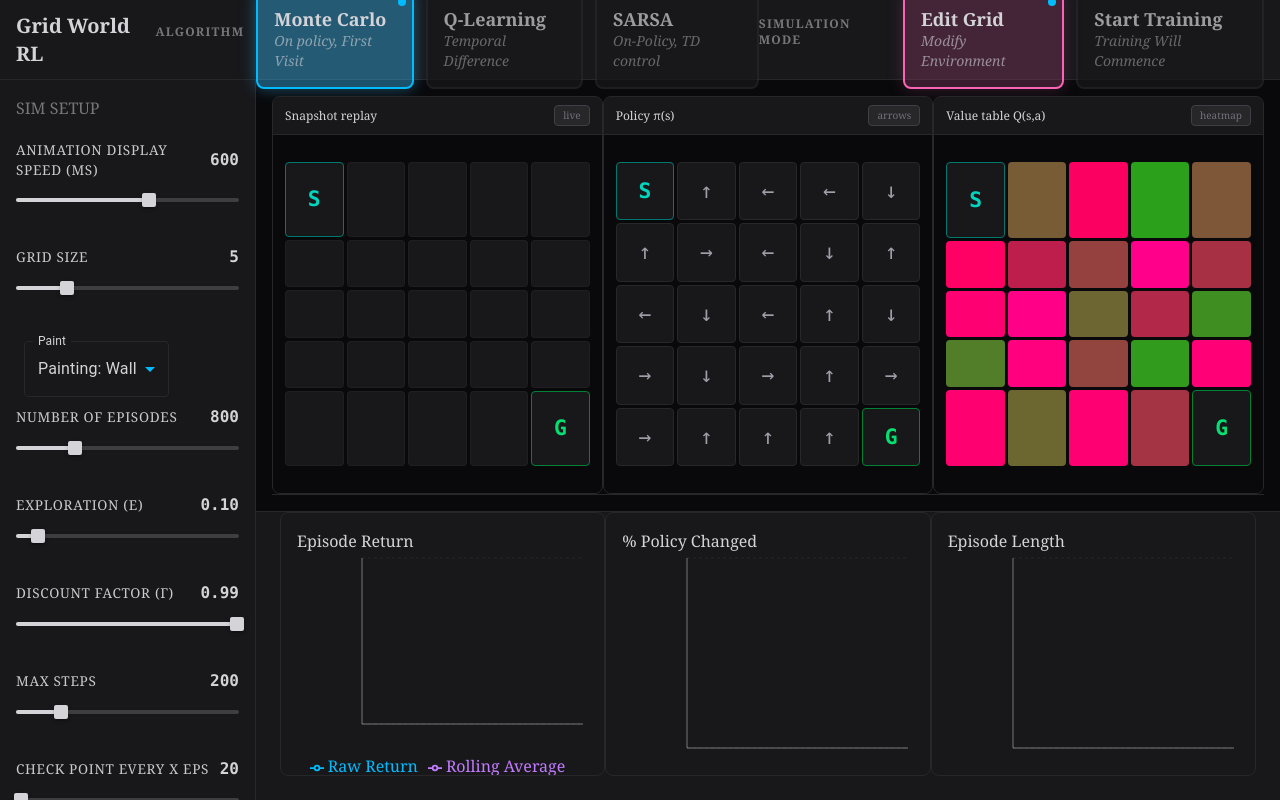
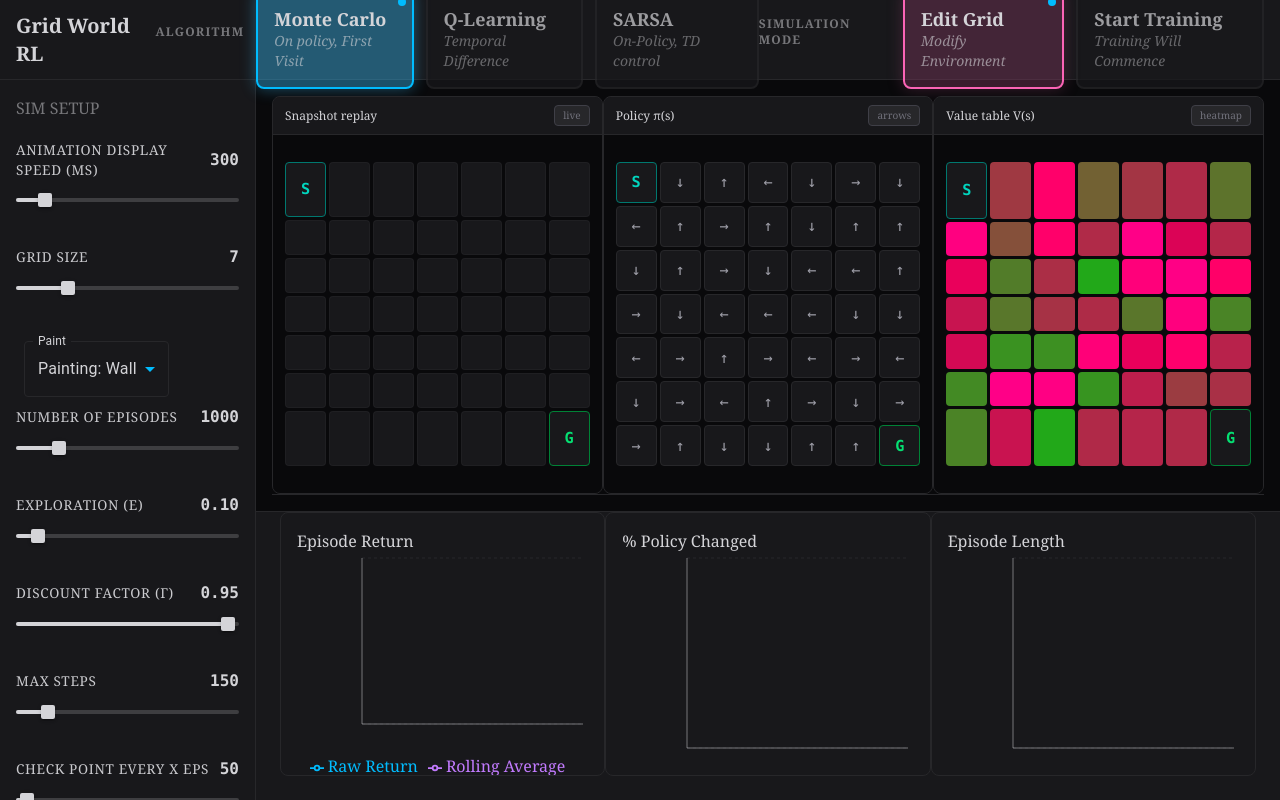
Before and after one commit to KELECHIDAVIS/GridWorldRL, a React (Vite) app in the folder frontend/: page / in a window 1280 px wide. Built offline with nearby package versions, Linux system fonts and the light colour scheme.

Commit message:
The replay look to be functional, also added new default and min maxes to the hyper params

```diff
--- a/frontend/src/App.tsx
+++ b/frontend/src/App.tsx
@@ -167,9 +167,9 @@ function SideBar({
         <LabeledSlider
           title="Animation Display Speed (ms)"
           value={displaySpeed}
-          min={10}
-          max={1000}
-          step={10}
+          min={50}
+          max={2000}
+          step={50}
           onChange={setDisplaySpeed}
           color="var(--color-pink-300)"
           disabled={disabled}
@@ -180,8 +180,8 @@ function SideBar({
       <LabeledSlider
         title="Grid Size "
         value={gridSize}
-        min={2}
-        max={15}
+        min={3}
+        max={20}
         step={1}
         onChange={setGridSize}
         color="var(--color-sky-300)"
@@ -265,9 +265,9 @@ function SideBar({
         <LabeledSlider
           title="Number of Episodes"
           value={numEpisodes}
-          min={10}
-          max={3000}
-          step={10}
+          min={50}
+          max={5000}
+          step={100}
           onChange={setNumEpisodes}
           color="var(--color-pink-300)"
           disabled={disabled}
@@ -280,7 +280,7 @@ function SideBar({
         value={epsilon}
         min={0}
         max={1}
-        step={0.01}
+        step={0.05}
         onChange={setEpsilon}
         color="var(--color-sky-300)"
         disabled={disabled}
@@ -293,7 +293,7 @@ function SideBar({
           value={gamma}
           min={0}
           max={1}
-          step={0.01}
+          step={0.05}
           onChange={setGamma}
           color="var(--color-pink-300)"
           disabled={disabled}
@@ -304,9 +304,9 @@ function SideBar({
       <LabeledSlider
         title="Max Steps"
         value={stepLimit}
-        min={0}
+        min={10}
         max={1000}
-        step={1}
+        step={10}
         onChange={setStepLimit}
         color="var(--color-sky-300)"
         disabled={disabled}
@@ -352,9 +352,8 @@ function TableViews({ grid, handleCellClick, activeAgent }: TableViewsProp) {
         mode="policy"
         onCellClick={handleCellClick}
       />
-      {/* //TODO: Change this to reflect the Q, or change whats sent back to be V(S) */}
       <GridPanel
-        title="Value table Q(s,a)"
+        title="Value table V(s)"
         tag="heatmap"
         data={grid}
         mode="value"
@@ -553,7 +552,7 @@ function App() {
   // episodeHistory → feeds your charts (array grows over time)
   // snapshots → feeds replay panel (available after training completes)
   // trainingStatus → controls which UI is visible
-  const [displaySpeed, setDisplaySpeed] = useState(600); // in milliseconds
+  const [displaySpeed, setDisplaySpeed] = useState(300); // in milliseconds
   const { trainingStatus, currentUpdate, episodeHistory, snapshots, connect, reset: trainingReset } =
     useTrainingSocket(displaySpeed);
   const [selectedAlgo, setAlgo] = useState<AlgorithmType>(
@@ -562,14 +561,12 @@ function App() {
   const [simMode, setSimMode] = useState<SimulationMode>("editing");
 
   const [epsilon, setEpsilon] = useState(0.1);
-  const [gamma, setGamma] = useState(0.99);
-  const [gridSize, setGridSize] = useState(5);
-  const [numEpisodes, setNumEpisodes] = useState(800);
-  const [checkpointsEvery, setCheckpointsEvery] = useState(
-    Math.max(1, Math.trunc(numEpisodes / 40)), //TODO:change back to 10
-  );
+  const [gamma, setGamma] = useState(0.95);
+  const [gridSize, setGridSize] = useState(7);
+  const [numEpisodes, setNumEpisodes] = useState(1000);
+  const [checkpointsEvery, setCheckpointsEvery] = useState(50);
   const [paintingMode, setPaintingMode] = useState<CellType>("wall");
-  const [stepLimit, setStepLimit] = useState(200);
+  const [stepLimit, setStepLimit] = useState(150);
 
   const [startPos, setStartPos] = useState<[number, number]>([0, 0]);
   const [goalPos, setGoalPos] = useState<[number, number]>([
```
